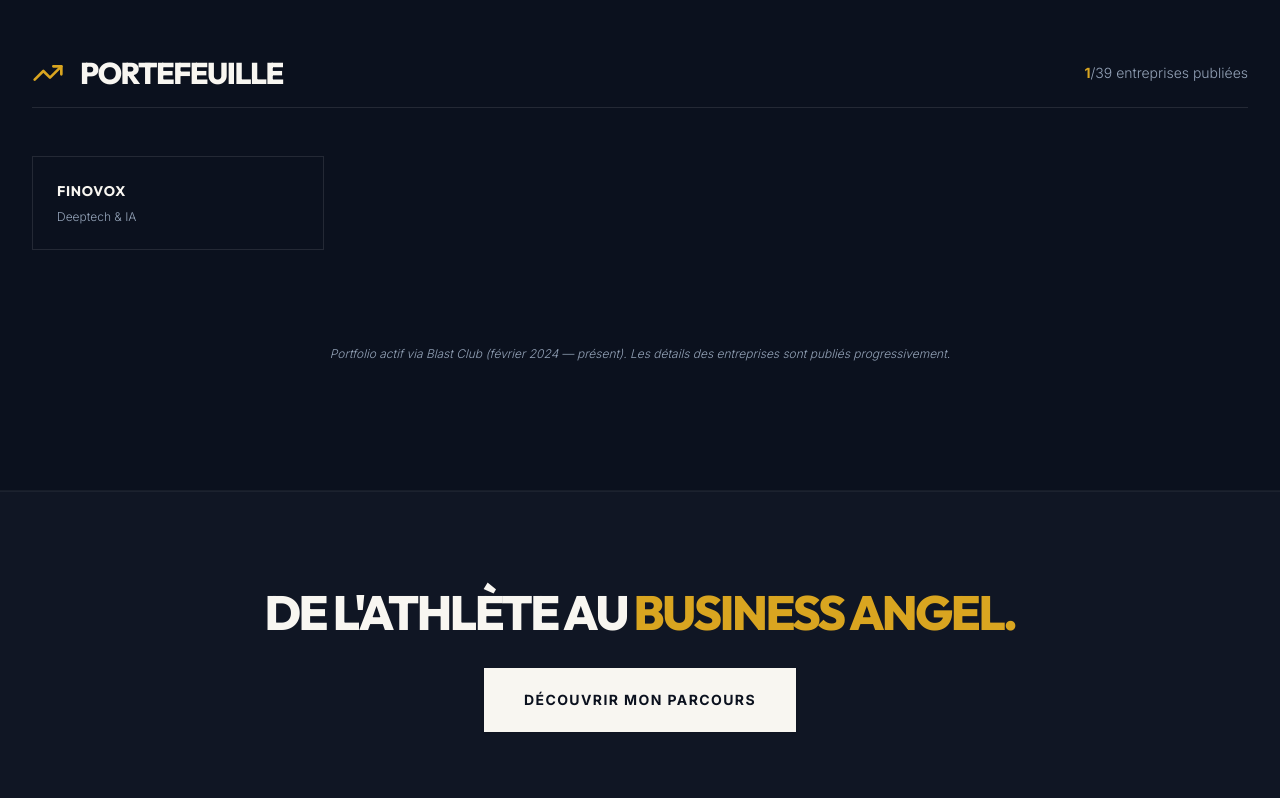
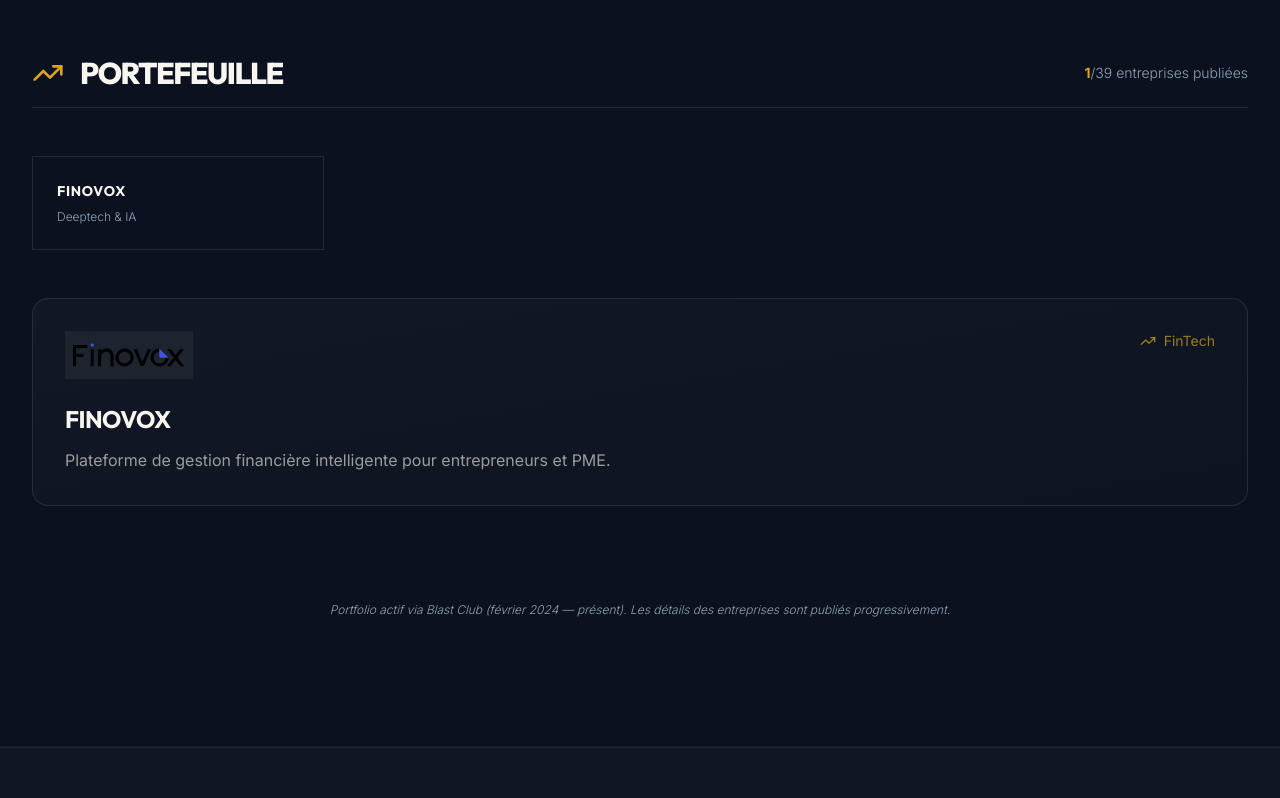
Before and after one commit to nc7hmwtkz4-dot/sg-335882f0-675b-4301-b1b4-dec62524d52d-1777717981, a Next.js app: page /investissements in a window 1280 px wide. Shown: the part 1324-2122 px from the top of the page. Built offline with nearby package versions, Linux system fonts and the light colour scheme.

Commit message:
feat(investments): rename and add finovox logo to card

```diff
--- a/src/pages/investissements.tsx
+++ b/src/pages/investissements.tsx
@@ -181,6 +181,28 @@ export default function Investissements() {
               </div>
             )}
 
+            {publishedCompanies.includes("FINOVOX") && (
+              <div className="group relative rounded-2xl border border-white/10 bg-gradient-to-br from-white/[0.03] to-white/[0.01] p-8 hover:border-accent/30 transition-all duration-300">
+                <div className="flex items-start justify-between mb-6">
+                  <div className="w-32 h-12 bg-white/5 rounded-lg flex items-center justify-center overflow-hidden">
+                    <img
+                      src="/finovox-logo.svg"
+                      alt="Finovox Logo"
+                      className="w-full h-full object-contain p-2"
+                    />
+                  </div>
+                  <div className="flex items-center gap-2 text-accent/70 text-sm">
+                    <TrendingUp className="w-4 h-4" />
+                    <span>FinTech</span>
+                  </div>
+                </div>
+                <h3 className="text-2xl font-heading font-bold mb-3">FINOVOX</h3>
+                <p className="text-foreground/60 leading-relaxed">
+                  Plateforme de gestion financière intelligente pour entrepreneurs et PME.
+                </p>
+              </div>
+            )}
+
             <p className="text-xs text-muted-foreground font-light italic text-center max-w-2xl mx-auto pt-12">
               Portfolio actif via Blast Club (février 2024 — présent). Les détails des entreprises sont publiés progressivement.
             </p>
```
Also changed, not shown: public/finovox-logo.svg (renamed from public/69bab21aace24b274f6e7f1b_783ec48a-4f78-407c-b897-43a2145853de.svg).
